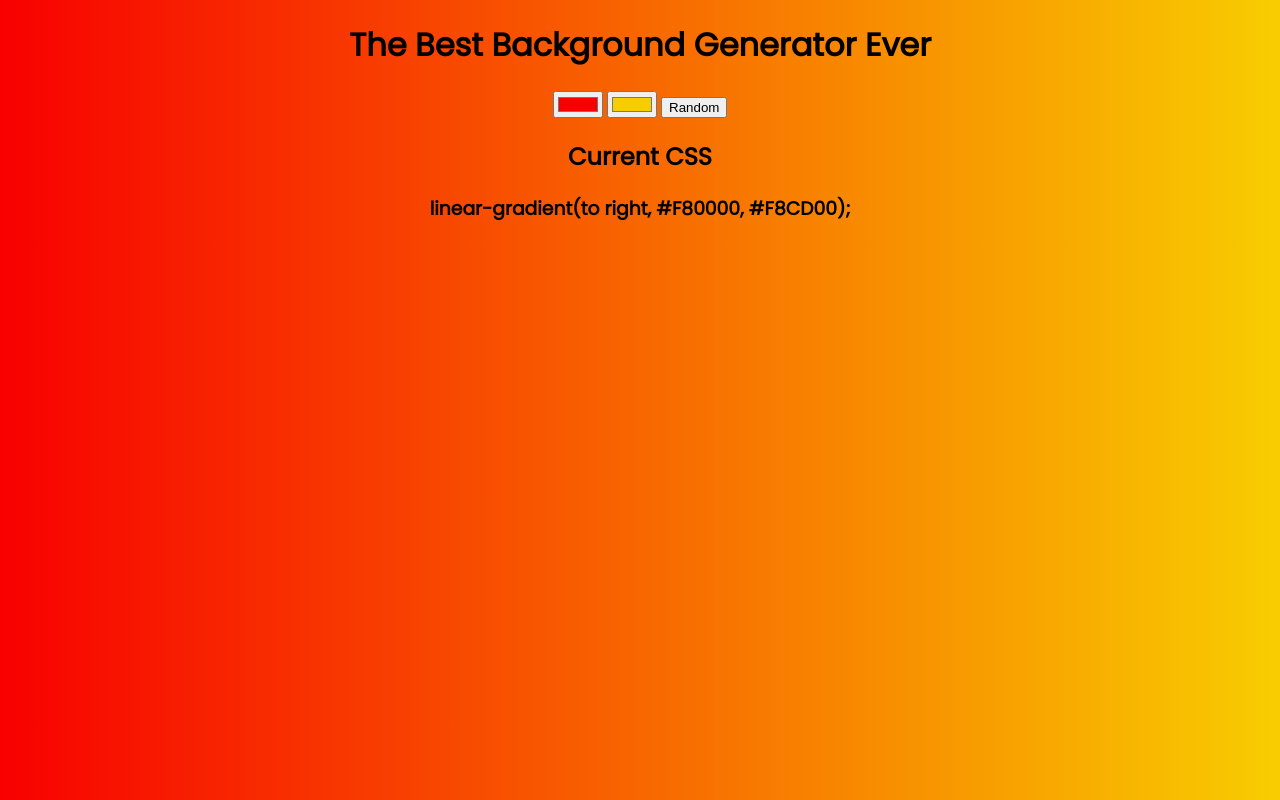
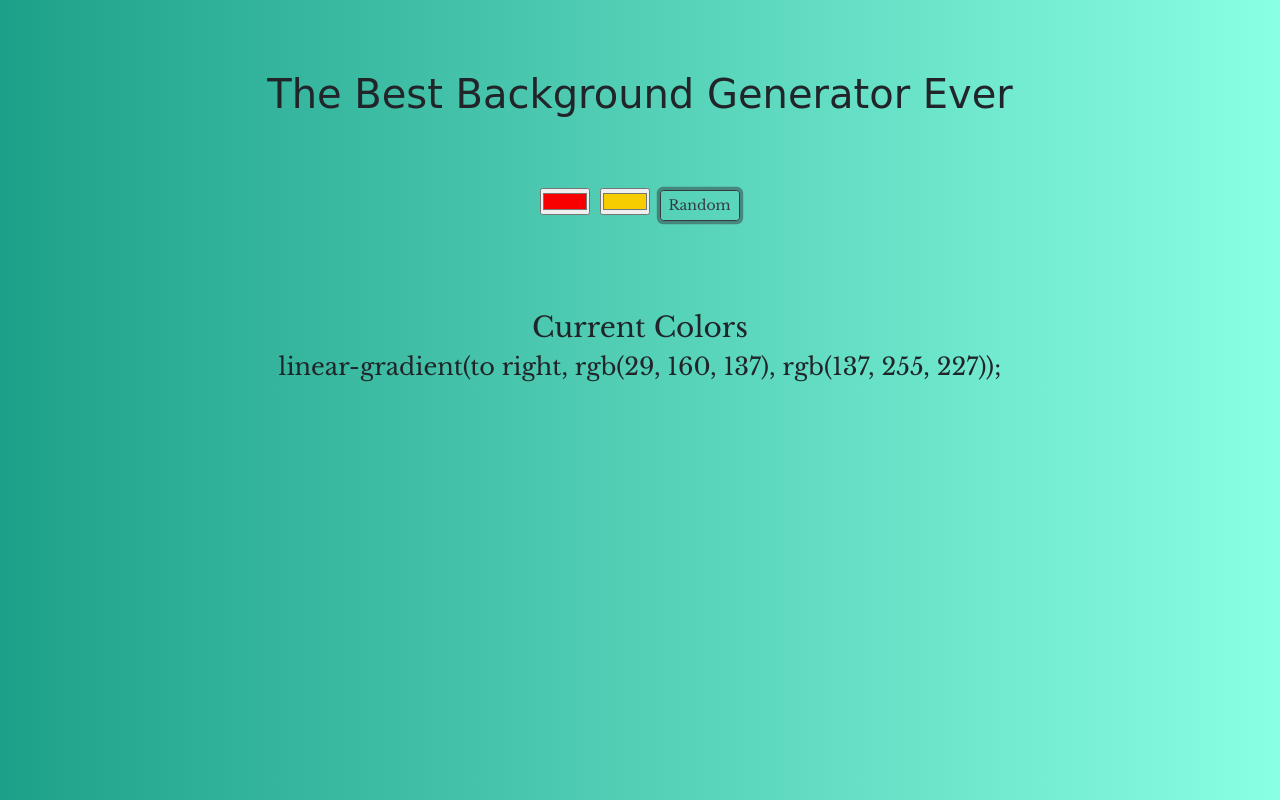
Before and after one commit to sem-levindry/Background-Generator, a plain HTML site: page index.html in a window 1280 px wide. Both pictures are taken after a click on the button "Random". Drawn offline with nearby package versions, Linux system fonts and the light colour scheme; a web font is replaced by a local one.

Commit message:
now its all better

```diff
--- a/index.html
+++ b/index.html
@@ -2,17 +2,25 @@
 <html>
 <head>
 	<title>Gradient Background</title>
-	<link href="https://fonts.googleapis.com/css?family=Poppins" rel="stylesheet">
+	<link href="https://fonts.googleapis.com/css?family=Libre+Baskerville|Patua+One" rel="stylesheet">
+	<link rel="stylesheet" href="https://stackpath.bootstrapcdn.com/bootstrap/4.2.1/css/bootstrap.min.css" integrity="sha384-GJzZqFGwb1QTTN6wy59ffF1BuGJpLSa9DkKMp0DgiMDm4iYMj70gZWKYbI706tWS" crossorigin="anonymous">
 	<link rel="stylesheet" type="text/css" href="style.css">
 </head>
 <body id="gradient">
+
 	<h1>The Best Background Generator Ever</h1>
+
 	<input id="color1" type="color" name="color1" value="#F80000">
 	<input id="color2" type="color" name="color2" value="#F8CD00">
-	<button>Random</button>
-	<h2>Current CSS</h2>
-	<h3></h3>
 
+	<button class="btn btn-outline-dark btn-sm">Random</button>
+
+	<h3>Current Colors</h3>
+	<h4></h4>
+
+<script src="https://code.jquery.com/jquery-3.3.1.slim.min.js" integrity="sha384-q8i/X+965DzO0rT7abK41JStQIAqVgRVzpbzo5smXKp4YfRvH+8abtTE1Pi6jizo" crossorigin="anonymous"></script>
+<script src="https://cdnjs.cloudflare.com/ajax/libs/popper.js/1.14.6/umd/popper.min.js" integrity="sha384-wHAiFfRlMFy6i5SRaxvfOCifBUQy1xHdJ/yoi7FRNXMRBu5WHdZYu1hA6ZOblgut" crossorigin="anonymous"></script>
+<script src="https://stackpath.bootstrapcdn.com/bootstrap/4.2.1/js/bootstrap.min.js" integrity="sha384-B0UglyR+jN6CkvvICOB2joaf5I4l3gm9GU6Hc1og6Ls7i6U/mkkaduKaBhlAXv9k" crossorigin="anonymous"></script>
 <script type="text/javascript" src="script.js"></script>
 </body>
 </html>
--- a/script.js
+++ b/script.js
@@ -1,18 +1,13 @@
-var color1 = document.getElementById('color1');
-var color2 = document.getElementById('color2');
-var bothColors = document.querySelector('h3');
-var body = document.getElementById("gradient");
-var button = document.querySelector("button");
+const color1 = document.getElementById('color1');
+const color2 = document.getElementById('color2');
+const bothColors = document.querySelector('h4');
+const body = document.getElementById("gradient");
+const button = document.querySelector("button");
 
 bothColors.textContent = "linear-gradient(to right, #F80000, #F8CD00);";
 
- function setGradient(){
-	body.style.background =
-		"linear-gradient(to right,"
-		+ color1.value +
-		","
-		+ color2.value + ")";
-
+ const setGradient = () => {
+	body.style.background = `linear-gradient(to right, ${color1.value}, ${color2.value})`;
 	bothColors.textContent = body.style.background + ";";
 }
 
@@ -20,6 +15,17 @@ color1.addEventListener("input", setGradient);
 
 color2.addEventListener("input", setGradient);
 
-function random() {
-	// body...
+const getRandomColor = () => {
+	const c = () => {
+	  let hex = Math.floor(Math.random()*256).toString(16);
+	  return ("0"+String(hex)).substr(-2); // pad with zero
+	}
+	return "#"+c()+c()+c();
 }
+
+const setRandomGradient = () => {
+	body.style.background = `linear-gradient(to right, ${getRandomColor()}, ${getRandomColor()})`;
+	bothColors.textContent = body.style.background + ";";
+}
+
+button.addEventListener("click", setRandomGradient);
--- a/style.css
+++ b/style.css
@@ -1,5 +1,20 @@
 body {
 	background-image: linear-gradient(to right, #F80000, #F8CD00);
     text-align: center;
-    font-family: 'Poppins', sans-serif;
+    font-family: 'Libre Baskerville', serif;
 }
+
+h1 {
+    font-family: 'Patua One', cursive;
+    margin-top: 70px;
+    margin-bottom: 70px;
+}
+
+#color1, #color2 {
+    padding: 0px;
+    margin-right: 5px;
+}
+
+h3 {
+    margin-top: 90px;
+}
```
Also changed, not shown: 1 other file.
